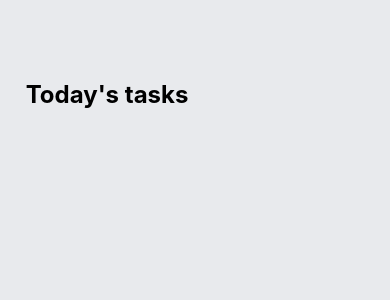
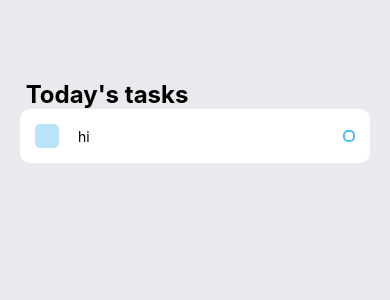
Before and after one commit to Paosa20/Pry4-Lab1, a React Native app: screen / in a window 390 px wide. Shown: the top 300 px of the page. Built offline with nearby package versions, Linux system fonts and the light colour scheme.

Commit message:
new task component and styling

```diff
--- a/App.js
+++ b/App.js
@@ -1,5 +1,6 @@
 import { StatusBar } from 'expo-status-bar';
 import { StyleSheet, Text, View } from 'react-native';
+import Task from './components/Task';
 
 export default function App() {
   return (
@@ -12,6 +13,8 @@
     <Text style={styles.sectionTitle}> Today's tasks</Text>
 
     <View style={styles.items}>
+
+    <Task text={"hi"}/>
     {/* {tasks will go here} */}
     </View>
   </View>
--- /dev/null
+++ b/components/Task.js
@@ -0,0 +1,54 @@
+import React from "react";
+import { StyleSheet, Text, View, TouchableOpacity } from "react-native";
+
+const Task = (props) => {
+  return (
+    <View style={styles.item}>
+      <View style={styles.itemLeft}>
+        <View style={styles.square}></View>
+
+        <Text style={styles.itemText}> {props.text}</Text>
+      </View>
+
+      <View style={styles.circular}/>
+    </View>
+  );
+};
+
+const styles = StyleSheet.create({
+    item:{
+        backgroundColor: '#fff',
+        padding: 15,
+        borderRadius: 10,
+        flexDirection: "row",
+        alignItems: "center",
+        justifyContent: "space-between",
+        marginBottom: 20,
+    },
+    itemLeft:{
+        flexDirection: "row",
+        alignItems: "center",
+        flexWrap: 'wrap',
+    },
+    square:{
+        width: 24,
+        height: 24,
+        backgroundColor: '#55BCF6',
+        opacity: 0.4,
+        borderRadius: 5,
+        marginRight:15,
+    },
+    itemText:{
+        maxWidth: '80%'
+    },
+    circular: {
+        width: 12,
+        height: 12,
+        borderColor: '#55BCF6',
+        borderWidth: 2,
+        borderRadius: 5,
+    },
+
+
+});
+export default Task;
```
Also changed, not shown: 1 other file (tests, documents, lock files or other folders).
